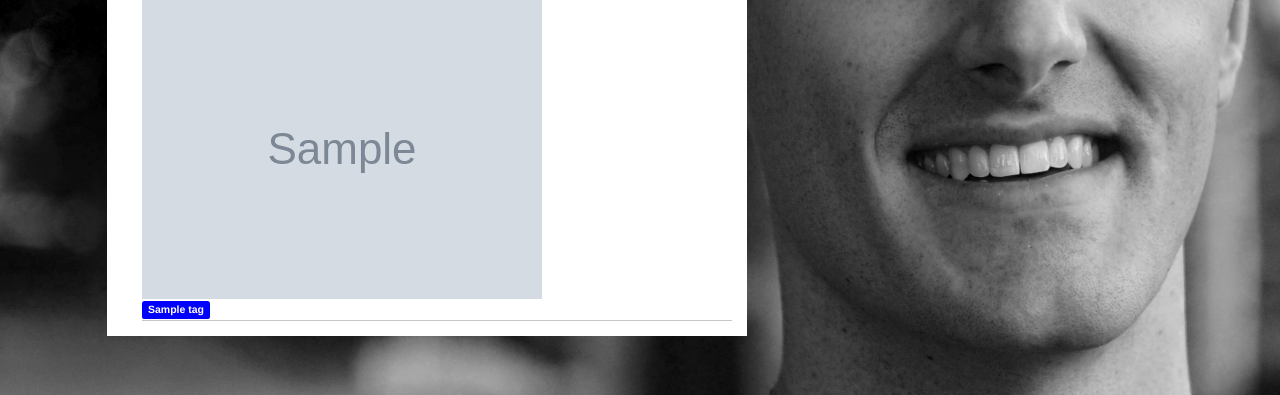
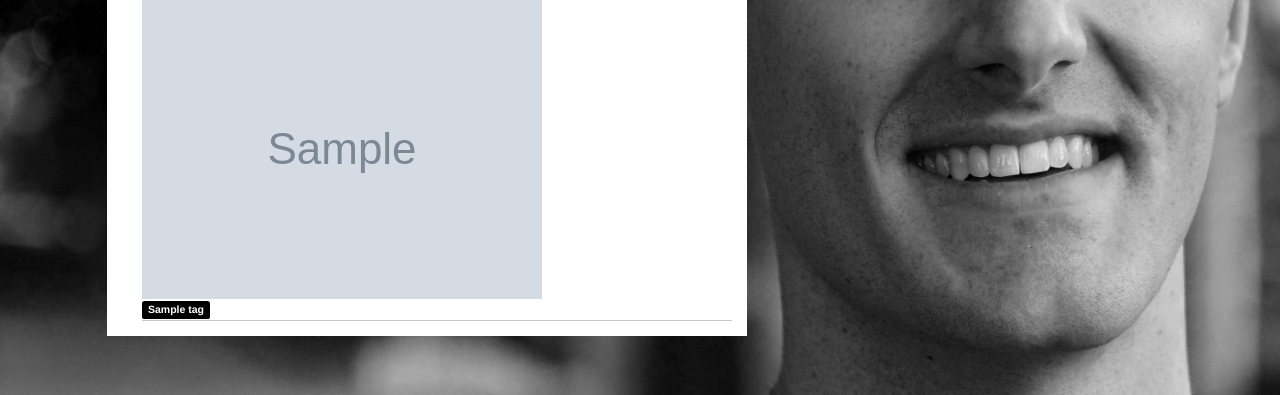
Before and after one commit to morganwallace/flask_portfolio, a Flask app: template templates/tags.html in a window 1280 px wide, with the pointer over the restyled element. Shown: the part 405-800 px from the top of the page. Run offline with Flask 2, Linux system fonts and the light colour scheme; the template is opened without the code that fills it: most values are stand-ins (such as "Sample title", 1, 10 or a date in 2020); grey boxes marked "Sample" are stand-in pictures; some libraries are stand-ins or nearby versions.

Commit message:
tag hovering is now black; custom commit messages in 'publish.command'

```diff
--- a/static/css/style.css
+++ b/static/css/style.css
@@ -69,7 +69,7 @@ body{
     text-decoration: none;
 }
 .tags a span:hover{
-	background-color: blue;
+	background-color: black;
 }
 
 .project-header{
```
Also changed, not shown: 1 other file.
